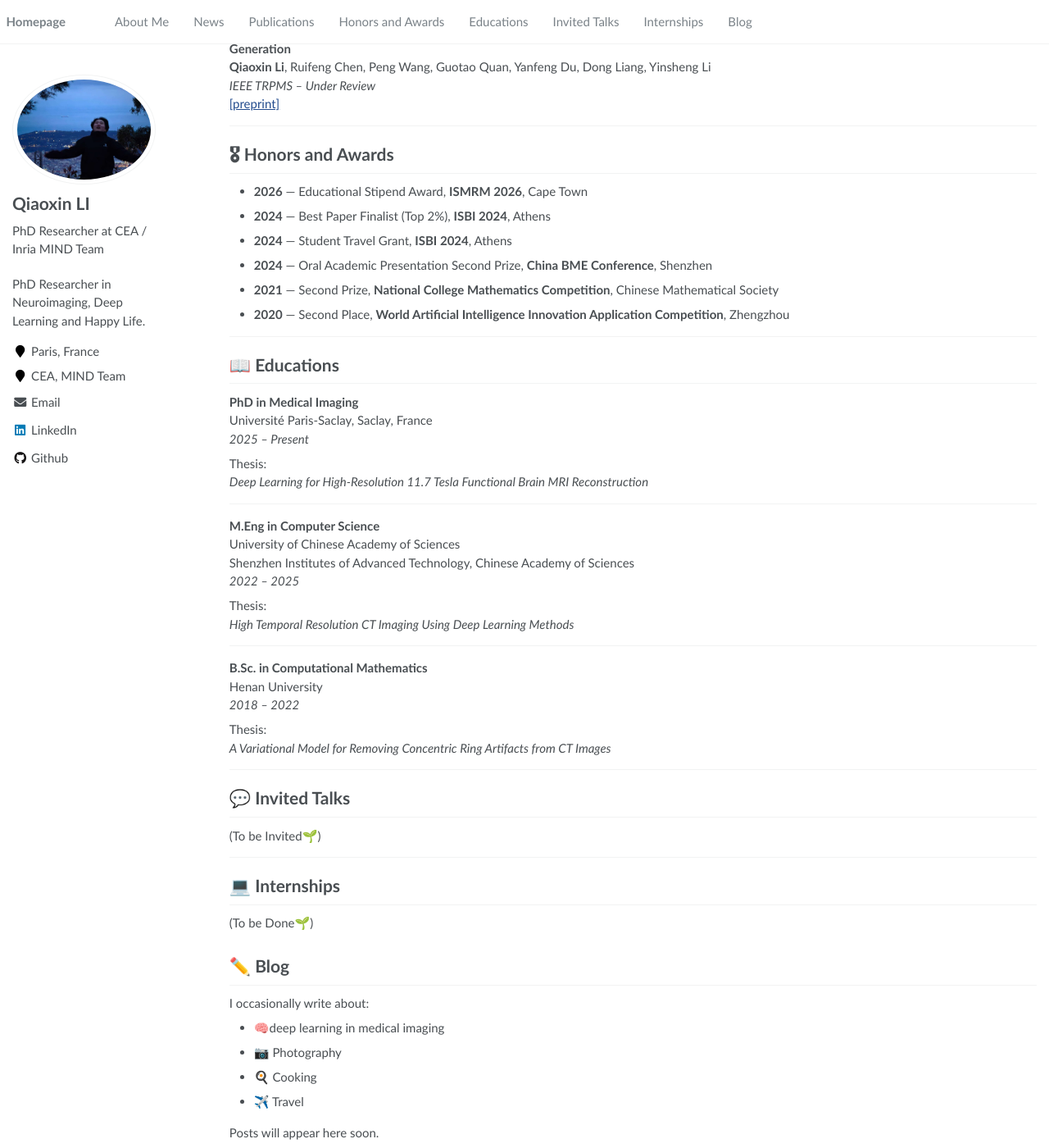
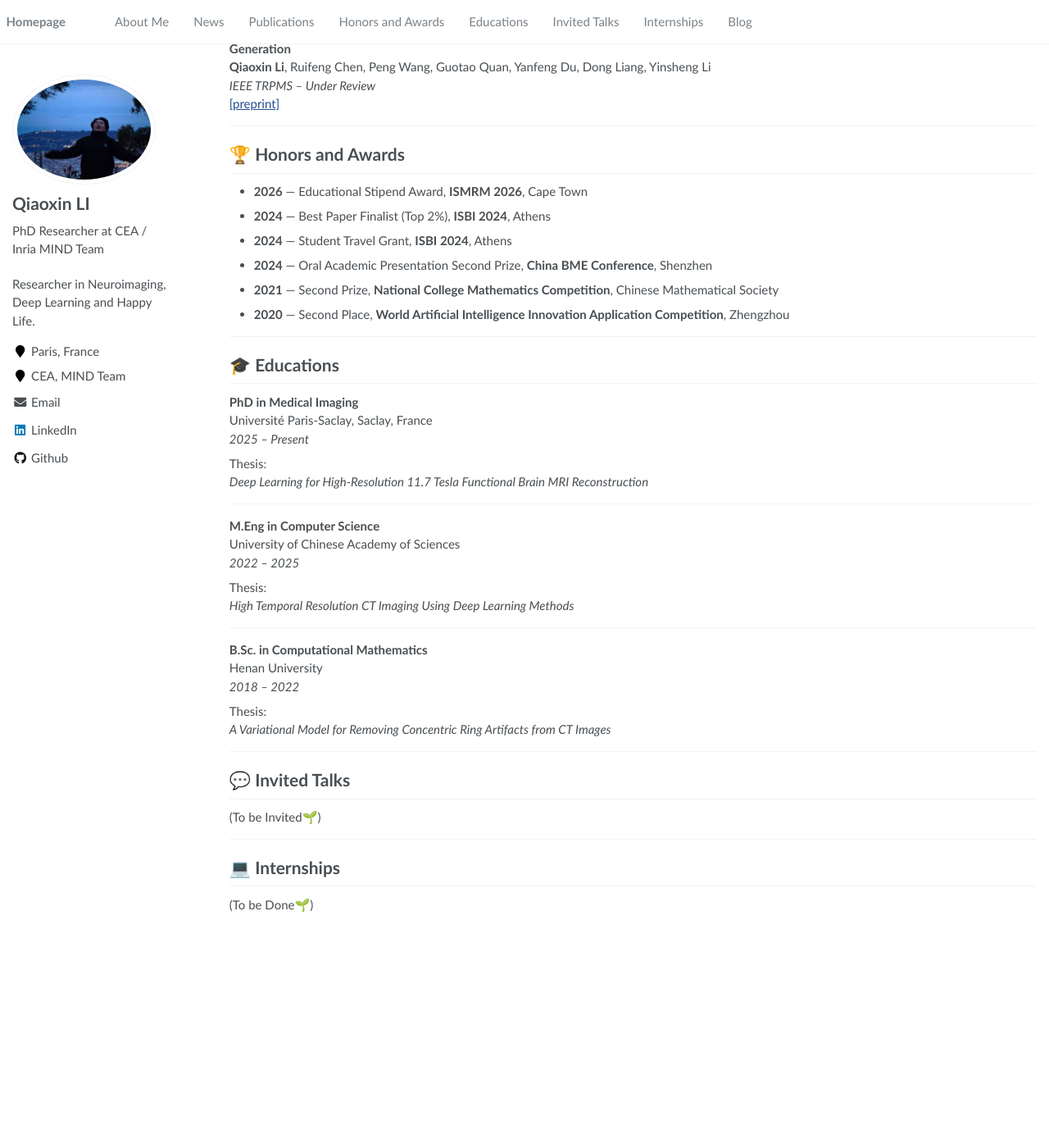
Before and after one commit to Chennono/chennono.github.io, a Jekyll site: the page built from _pages/about.md, in a window 1280 px wide and 1400 px high, scrolled down 1499 px. Shown: the whole window at 82% size. Built offline with Jekyll 4.4.1, drawn with Linux system fonts in a browser that asks for light colours; after the commit the page ends 2628 px from its top, so only the background shows below that.

Commit message:
Add multi-page blog and update homepage

```diff
--- a/_config.yml
+++ b/_config.yml
@@ -7,7 +7,7 @@
 
 # Site Settings
 title                    : "Qiaoxin LI"
-description              : "PhD Researcher in Neuroimaging, Deep Learning and Happy Life."
+description              : "Researcher in Neuroimaging, Deep Learning and Happy Life."
 repository               : "joosenli/joosenli.github.io"
 google_scholar_stats_use_cdn : true
 
--- a/_data/navigation.yml
+++ b/_data/navigation.yml
@@ -21,4 +21,4 @@ main:
     url: "/#-internships"
 
   - title: "Blog"
-    url: "/#-blog"
+    url: "/blog/"
--- a/_pages/about.md
+++ b/_pages/about.md
@@ -81,7 +81,7 @@ Outside of these, I enjoy **road trips and driving**🚗, **traveling**🌍, and
 
 ---
 
-# 🎖 Honors and Awards
+# 🏆 Honors and Awards
 
 - **2026** — Educational Stipend Award, **ISMRM 2026**, Cape Town
 - **2024** — Best Paper Finalist (Top 2%), **ISBI 2024**, Athens
@@ -92,7 +92,7 @@ Outside of these, I enjoy **road trips and driving**🚗, **traveling**🌍, and
 
 ---
 
-# 📖 Educations
+# 🎓 Educations
 
 **PhD in Medical Imaging**
 Université Paris-Saclay, Saclay, France
@@ -105,7 +105,7 @@ Thesis:
 
 **M.Eng in Computer Science**
 University of Chinese Academy of Sciences
-Shenzhen Institutes of Advanced Technology, Chinese Academy of Sciences
+<!-- Shenzhen Institutes of Advanced Technology, Chinese Academy of Sciences   -->
 *2022 – 2025*
 
 Thesis:
@@ -141,7 +141,7 @@ Worked on reconstruction of **11.7T high-resolution fMRI data**.
 
 <span class='anchor' id='blog'></span>
 
-# ✏️ Blog
+<!-- # ✏️ Blog
 
 I occasionally write about:
 
@@ -150,4 +150,4 @@ I occasionally write about:
 - 🍳 Cooking
 - ✈️ Travel
 
-Posts will appear here soon.
+Posts will appear here soon. -->
--- /dev/null
+++ b/_pages/blog.md
@@ -0,0 +1,28 @@
+---
+permalink: /blog/
+title: "Blog"
+excerpt: "Notes on research and life."
+layout: default
+author_profile: true
+---
+
+# Blog
+
+This page collects occasional notes and short posts on:
+
+- 🧠deep learning in medical imaging
+- 📷 Photography
+- 🍳 Cooking
+- ✈️ Travel
+
+## Posts
+
+Coming soon.
+
+<ul>
+{% for post in site.posts %}
+  <li>
+    <a href="{{ post.url }}">{{ post.title }}</a> <small>({{ post.date | date: "%Y-%m-%d" }})</small>
+  </li>
+{% endfor %}
+</ul>
```
Also changed, not shown: _posts/2026-03-07-first-blog-post.md (added, +8 -0 lines).
